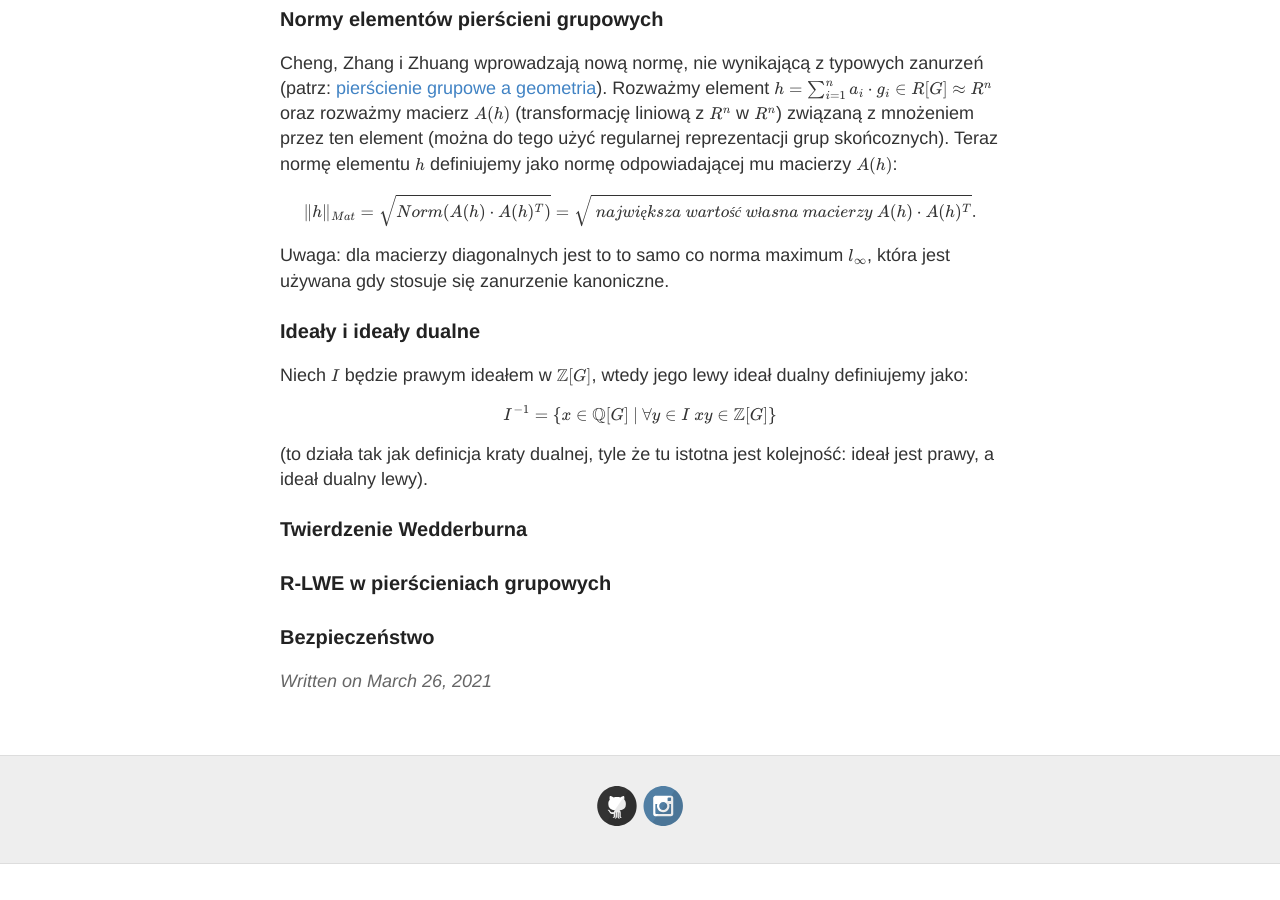
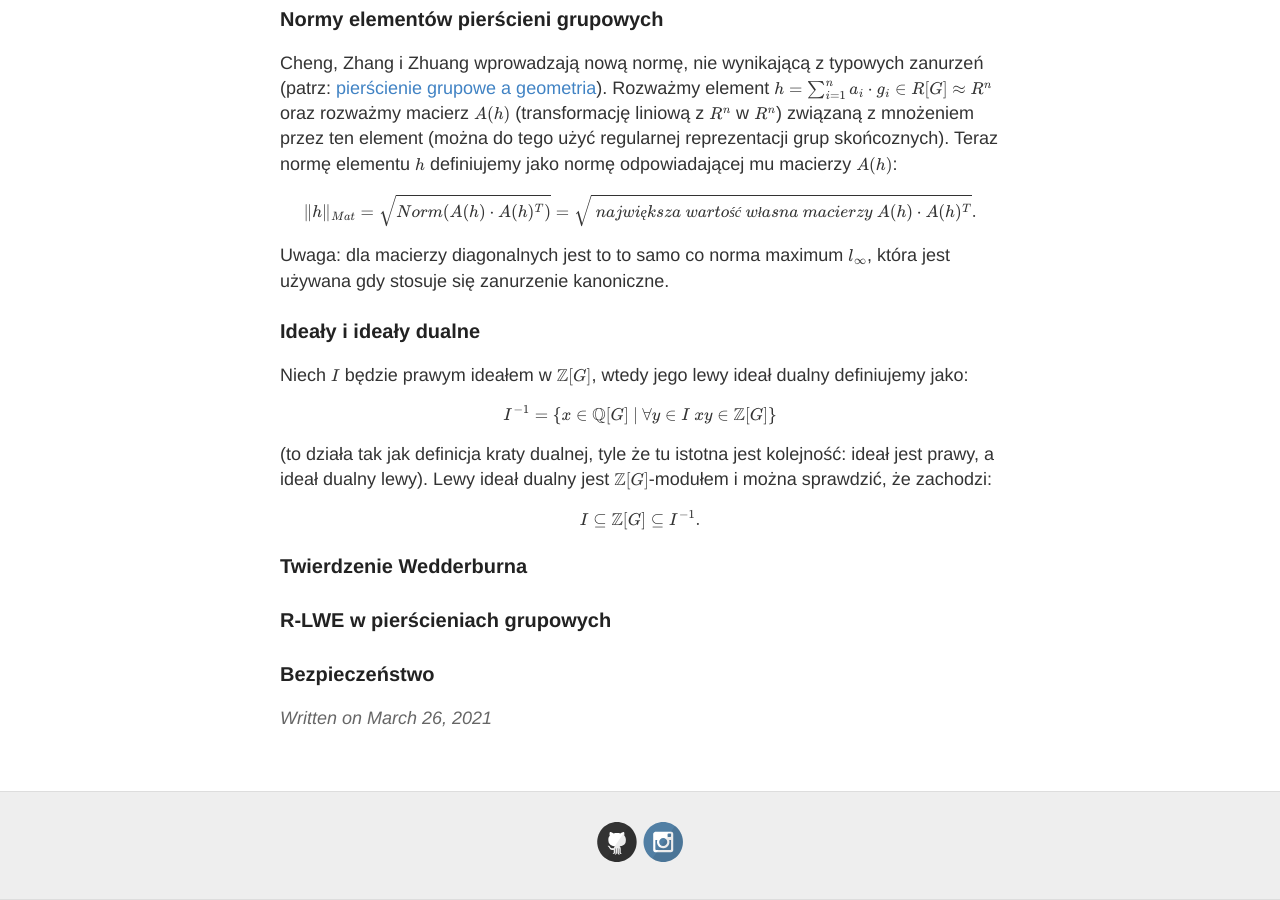
Before and after one commit to keIpie/keIpie.github.io, a Jekyll site: the page built from rg/_posts/2021-3-26-gr_lwe.md, in a window 1280 px wide and 900 px high, scrolled down 1314 px. Built offline with Jekyll 4.4.1, drawn with Linux system fonts in a browser that asks for light colours; formulas are drawn with MathJax 3; before the commit the page ends 2178 px from its top, so only the background shows below that.

Commit message:
gr zanurzenia

```diff
--- a/rg/_posts/2021-3-26-gr_lwe.md
+++ b/rg/_posts/2021-3-26-gr_lwe.md
@@ -61,6 +61,10 @@ Niech $I$ będzie prawym ideałem w $\mathbb{Z}[G]$, wtedy jego lewy ideał dual
 $$ I^{-1} = \{ x \in \mathbb{Q}[G] ~|~ \forall y \in I ~ xy \in \mathbb{Z}[G] \} $$
 
 (to działa tak jak definicja kraty dualnej, tyle że tu istotna jest kolejność: ideał jest prawy, a ideał dualny lewy).
+Lewy ideał dualny jest $\mathbb{Z}[G]$-modułem i można sprawdzić, że zachodzi:
+
+$$ I \subseteq \mathbb{Z}[G] \subseteq I^{-1}. $$
+
 ### Twierdzenie Wedderburna
 
 ### R-LWE w pierścieniach grupowych
```
